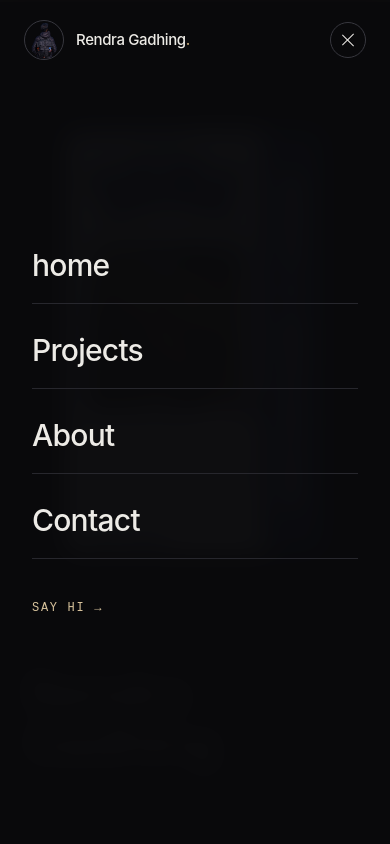
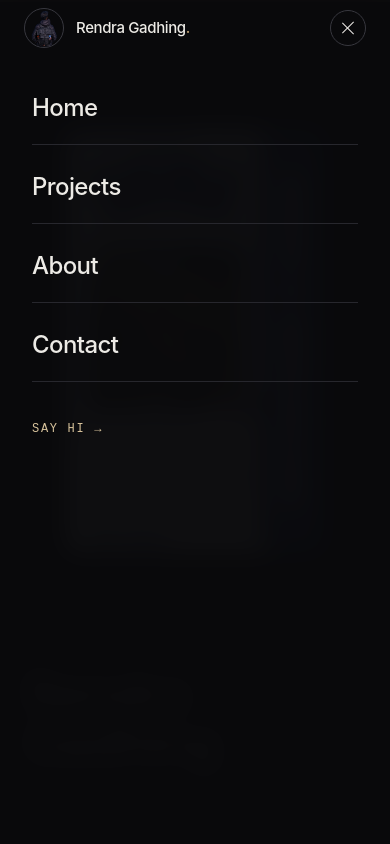
Before and after one commit to Rendra-Gadhing28/my-portofolio, a React (Vite) app: page / in a window 390 px wide. Both pictures are taken after a click on the button "Open menu". Shown: the top 844 px of the page. Built offline with nearby package versions, Linux system fonts and the light colour scheme.

Commit message:
navbar done

```diff
--- a/src/components/Navbar.jsx
+++ b/src/components/Navbar.jsx
@@ -3,7 +3,7 @@ import { createPortal } from "react-dom";
 import rendra from '../assets/my-diri.png'
 
 const LINKS = [
-  { label: "home", href: "#top" },
+  { label: "Home", href: "#top" },
   { label: "Projects", href: "#work" },
   { label: "About", href: "#about" },
   { label: "Contact", href: "#contact" },
@@ -46,14 +46,14 @@ export default function Navbar() {
         open ? "pointer-events-auto opacity-100" : "pointer-events-none opacity-0"
       }`}
     >
-      <div className="flex min-h-[100dvh] flex-col justify-center gap-2 px-8 py-28">
+      <div className="flex min-h-[100dvh] flex-col justify-start py-18 gap-1.5 px-8">
         {LINKS.map((link, i) => (
            <a
             key={link.href}
             href={link.href}
             onClick={(e) => go(e, link.href)}
             style={{ transitionDelay: open ? `${i * 60}ms` : "0ms" }}
-            className={`border-b border-line py-5 font-display text-3xl font-medium tracking-tight text-fg transition-all duration-300 ${
+            className={`border-b border-line py-5 font-display text-2xl font-medium tracking-tight text-fg transition-all duration-300 ${
               open ? "translate-y-0 opacity-100" : "translate-y-3 opacity-0"
             }`}
           >
@@ -80,7 +80,7 @@ export default function Navbar() {
         scrolled ? "border-b border-line bg-bg-950/80 backdrop-blur-md" : "border-b border-transparent"
       }`}
     >
-      <nav className="mx-auto flex max-w-6xl items-center justify-between px-6 py-5 sm:px-10">
+      <nav className="mx-auto flex max-w-6xl items-center justify-between px-6 py-2 lg:py-5 sm:px-10">
 
        <div className="flex items-center gap-3">
         <div className="relative h-10 w-10 overflow-hidden rounded-full border border-line-strong">
@@ -95,7 +95,7 @@ export default function Navbar() {
           <span className="text-accent">.</span>
         </a>
         </div>
-        <ul className="hidden items-center gap-9 md:flex">
+        <ul className="hidden items-center gap-3 lg:gap-9 md:flex">
           {LINKS.map((link) => (
             <li key={link.href}>
                <a
```
